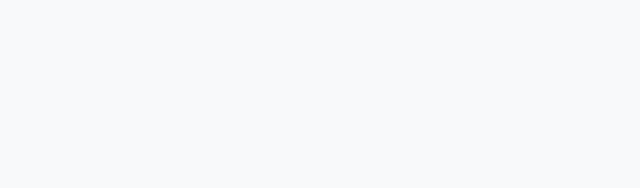
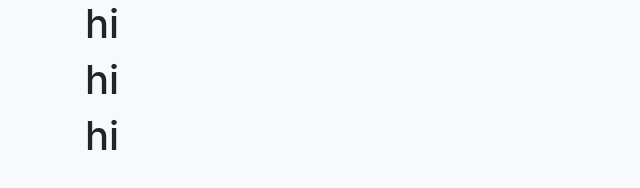
Before and after one commit to IshanLahiru/JavaScript-iCM_102-103, a plain HTML site: page 03-DOM/index.html in a window 1280 px wide. Shown: the whole page, without its empty margins (0-640 px from the left). Drawn offline with nearby package versions, Linux system fonts and the light colour scheme.

Commit message:
seletors and etc..

```diff
--- a/03-DOM/index.html
+++ b/03-DOM/index.html
@@ -8,7 +8,9 @@
 </head>
 <body class="bg-light">
     <div class="container center-align">
-        <h1 id="heading"></h1>
+        <h1 id="heading">hi</h1>
+        <h1 id="heading">hi</h1>
+        <h1 id="heading">hi</h1>
     </div>
     <script src="app.js"></script>
 </body>
```
Also changed, not shown: 03-DOM/app.js (+41 -0 lines).
